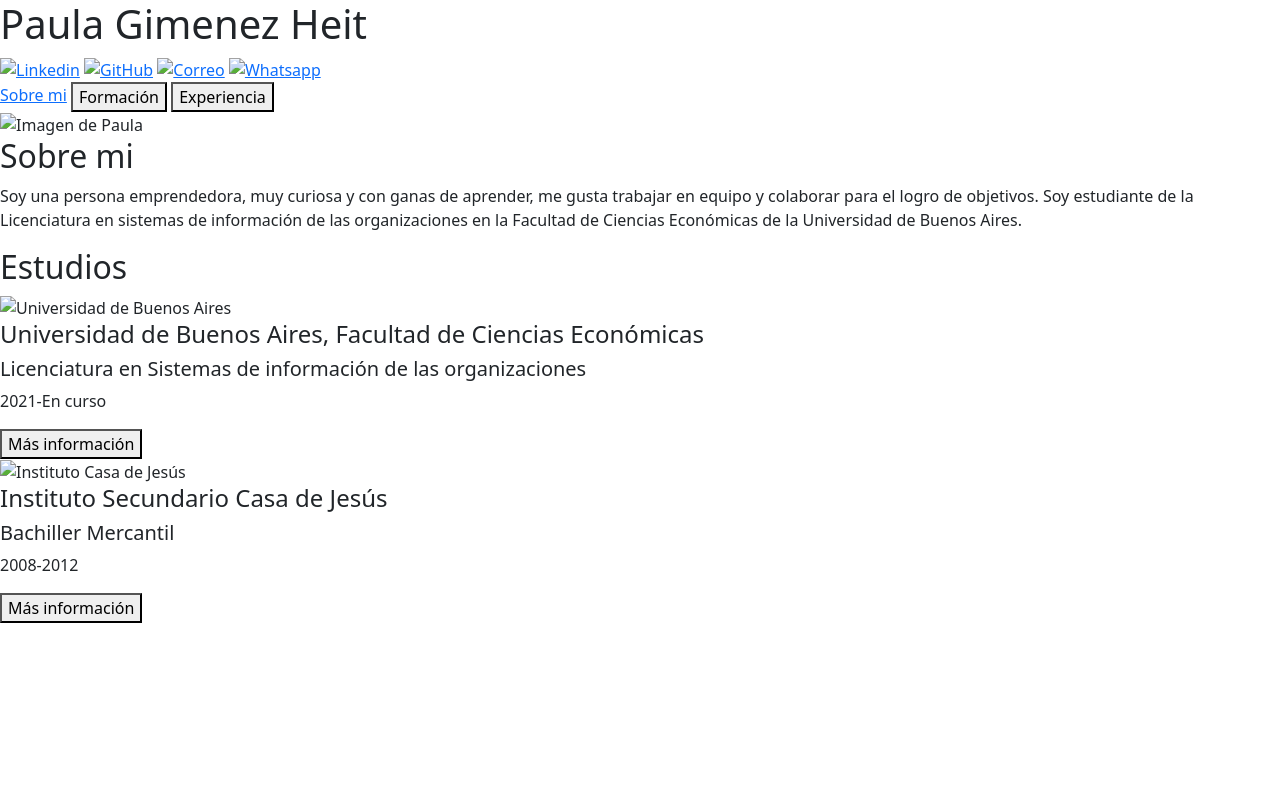
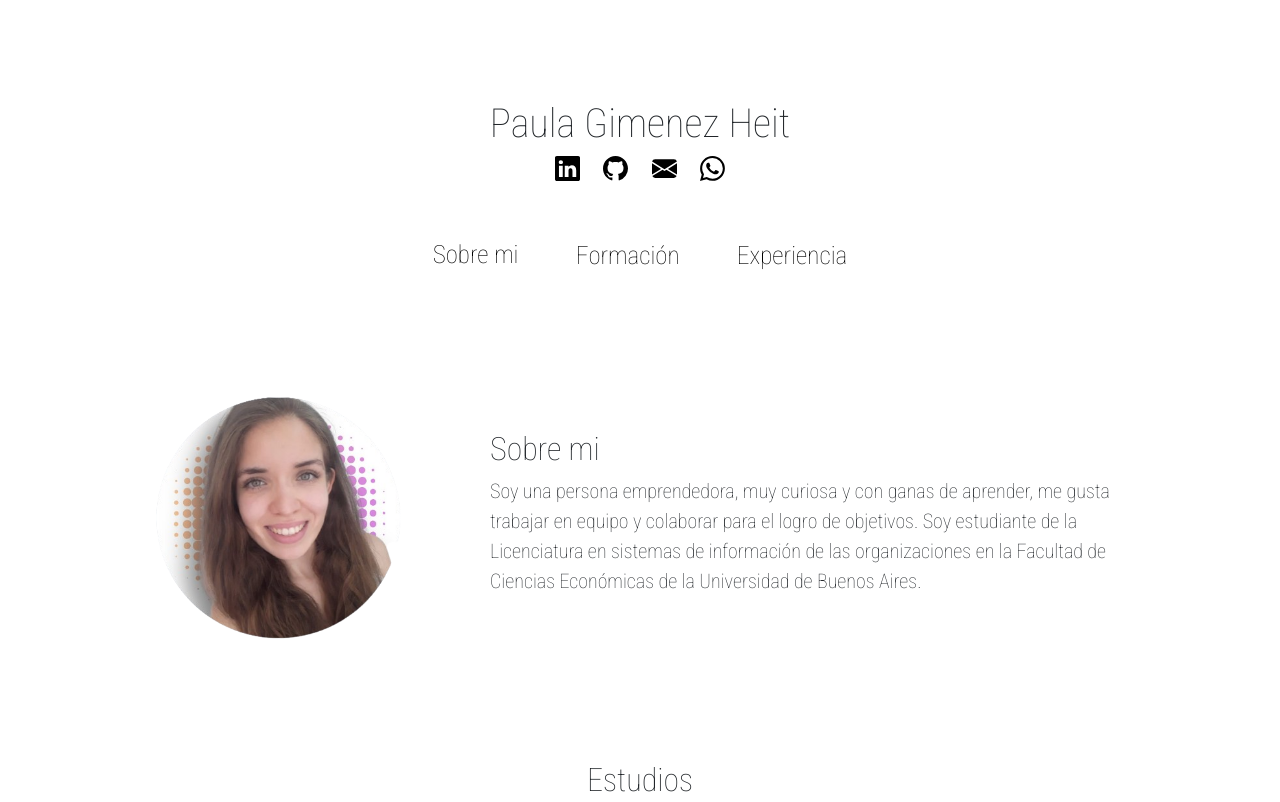
Before and after one commit to Pauladgh/portfolio, a plain HTML site: page index.html in a window 1280 px wide. Shown: the top 802 px of the page. Drawn offline with nearby package versions, Linux system fonts and the light colour scheme; the site is published under a folder, as on GitHub Pages, so addresses that start at the root find nothing.

Commit message:
Segundo commit

```diff
--- a/index.html
+++ b/index.html
@@ -4,7 +4,7 @@
     <meta charset="UTF-8">
     <meta name="viewport" content="width=device-width, initial-scale=1.0">
     <title>Paula Gimenez Heit</title>
-    <link rel="stylesheet" href="/css/styles.css">
+    <link rel="stylesheet" href="./css/styles.css">
     <link href="https://cdn.jsdelivr.net/npm/bootstrap@5.1.3/dist/css/bootstrap.min.css" rel="stylesheet" integrity="sha384-1BmE4kWBq78iYhFldvKuhfTAU6auU8tT94WrHftjDbrCEXSU1oBoqyl2QvZ6jIW3" crossorigin="anonymous">
     <link rel="preconnect" href="https://fonts.googleapis.com">
     <link rel="preconnect" href="https://fonts.gstatic.com" crossorigin>
@@ -14,10 +14,10 @@
     <header>
         <h1>Paula Gimenez Heit</h1>
         <div>
-            <a href="https://www.linkedin.com/in/pgimenezheit/"><img src="/img/linkedin.svg" alt="Linkedin" class="icono"></a>
-            <a href="https://github.com/Pauladgh"><img src="/img/github.svg" alt="GitHub" class="icono"></a>
-            <a href="mailto:paulagimenezheit@economicas.uba.ar"><img src="/img/correo.svg" alt="Correo" class="icono"></a>
-            <a href="https://wa.me/"><img src="/img/whatsapp.svg" alt="Whatsapp" class="icono"></a>
+            <a href="https://www.linkedin.com/in/pgimenezheit/"><img src="./img/linkedin.svg" alt="Linkedin" class="icono"></a>
+            <a href="https://github.com/Pauladgh"><img src="./img/github.svg" alt="GitHub" class="icono"></a>
+            <a href="mailto:paulagimenezheit@economicas.uba.ar"><img src="./img/correo.svg" alt="Correo" class="icono"></a>
+            <a href="https://wa.me/"><img src="./img/whatsapp.svg" alt="Whatsapp" class="icono"></a>
         </div>
     </header>
     <nav>
@@ -42,7 +42,7 @@
     <main>
         <section id="Sobremi" class="secciones">
             <div>
-                <img src="/img/fotoperfil.png" alt="Imagen de Paula">
+                <img src="./img/fotoperfil.png" alt="Imagen de Paula">
             </div>
             <div>
                 <h2>Sobre mi</h2>
@@ -52,7 +52,7 @@
         <section id="Estudios" class="secciones">
             <h2>Estudios</h2>
             <div class="Institutos">
-                <img src="/img/UBA.png" alt="Universidad de Buenos Aires">
+                <img src="./img/UBA.png" alt="Universidad de Buenos Aires">
                 <article>
                     <h4>Universidad de Buenos Aires, Facultad de Ciencias Económicas</h4>
                     <h5>Licenciatura en Sistemas de información de las organizaciones</h5>
@@ -61,7 +61,7 @@
                 </article>
             </div>
             <div class="Institutos">
-                <img src="/img/casadejesus.png" alt="Instituto Casa de Jesús">
+                <img src="./img/casadejesus.png" alt="Instituto Casa de Jesús">
                 <article>
                     <h4>Instituto Secundario Casa de Jesús</h4>
                     <h5>Bachiller Mercantil</h5>
```
